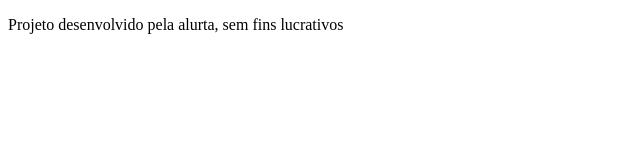
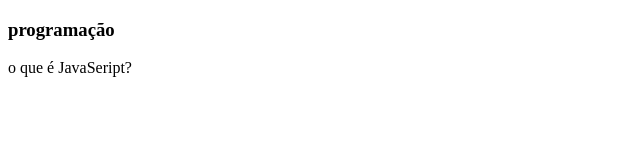
Before and after one commit to emillycamargo/flashcardemilly, a plain HTML site: page index.html in a window 1280 px wide. Shown: the whole page, without its empty margins (0-640 px from the left). Drawn offline with Linux system fonts and the light colour scheme.

Commit message:
Add files via upload

```diff
--- a/index.html
+++ b/index.html
@@ -1,22 +1,20 @@
 <!DOCTYPE html>
 <html lang="pt-br">
-
 <head>
     <meta charset="UTF-8">
-    <meta http-equiv="X-UA-Compatible" content="IE=edge">
-    <meta name="viewport" content="width=device-width, initial-scale=1.0">
+    <meta name="viewport"content="width=device-width, initial-scale=1.0"
+    <link rel="stylesheet" href="style.css">
     <title>Flashcard</title>
 </head>
-
 <body>
     <main>
-        <section id="container"></section>
-            <article class="cartao">
-                <div class="cartao__conteudo"></div>
-            </article>
-    </main>
-    <footer>
-        <p>Projeto desenvolvido pela alurta, sem fins lucrativos</p>
+        <section id="container">
+        <article class="cartao">
+            <div class="cartao__conteudo">
+        <h3>programação</h3>
+    <div class="cartao__conteudo__pergunta">
+    o que é JavaSeript?
+        <div></div>
     </footer>
 </body>
 
```
